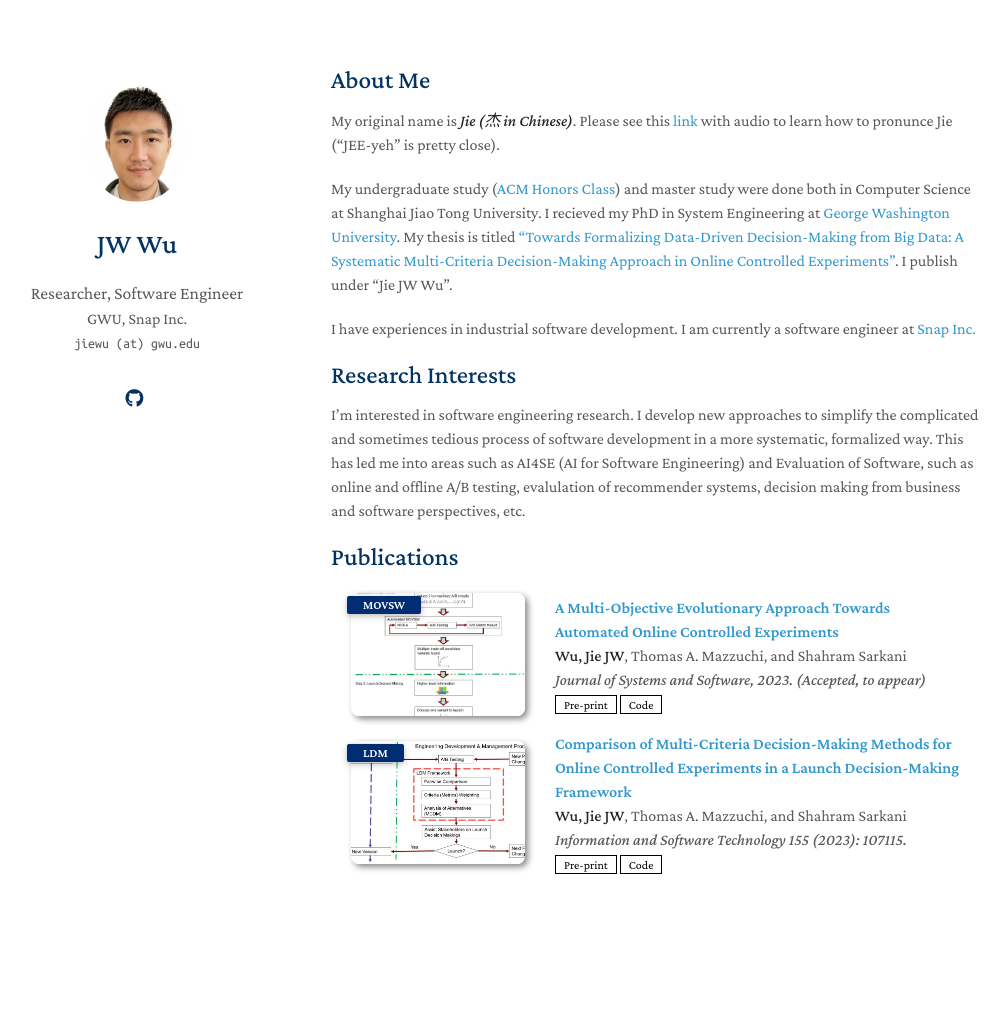
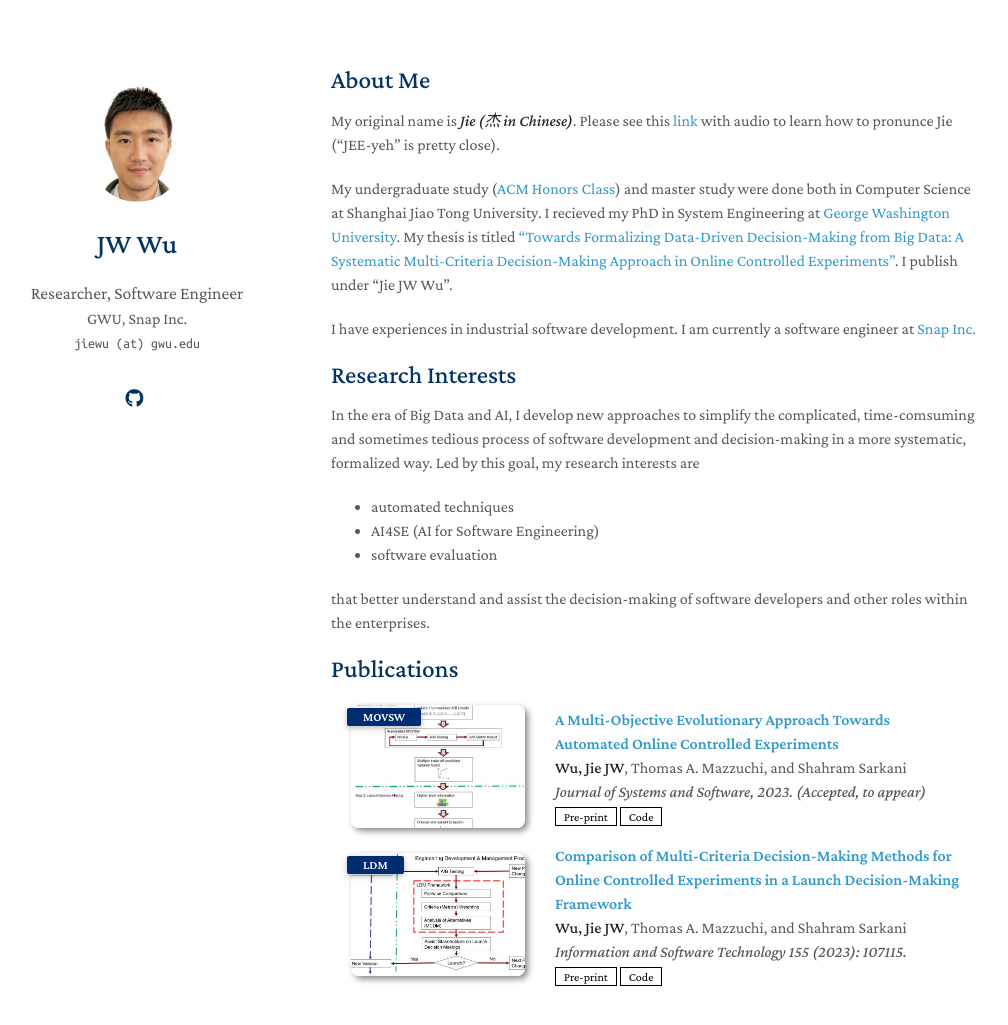
Before and after one commit to yaoyao-liu/minimal-light, a Jekyll site: the page built from index.md, in a window 1280 px wide and 1114 px high. Shown: the top 1025 px of the window, without its empty margins (139-1147 px from the left). Built offline with Jekyll 4.4.1, drawn with Linux system fonts in a browser that asks for light colours; nearby versions of some CDN libraries; a style sheet for code colours, icons or effects is not loaded; our own code applies the rules of GitHub Pages for plain Markdown files.

Commit message:
Update index.md

```diff
--- a/index.md
+++ b/index.md
@@ -10,6 +10,11 @@
 I have experiences in industrial software development. I am currently a software engineer at [Snap Inc.](https://snap.com/en-US)
 
 ## Research Interests
-I'm interested in software engineering research. I develop new approaches to simplify the complicated and sometimes tedious process of software development in a more systematic, formalized way. This has led me into areas such as AI4SE (AI for Software Engineering) and Evaluation of Software, such as online and offline A/B testing, evalulation of recommender systems, decision making from business and software perspectives, etc.
+In the era of Big Data and AI, I develop new approaches to simplify the complicated, time-comsuming and sometimes tedious process of software development and decision-making in a more systematic, formalized way. Led by this goal, my research interests are
+* automated techniques
+* AI4SE (AI for Software Engineering)
+* software evaluation
+
+that better understand and assist the decision-making of software developers and other roles within the enterprises.
 
 {% include_relative _includes/publications.md %}
```
